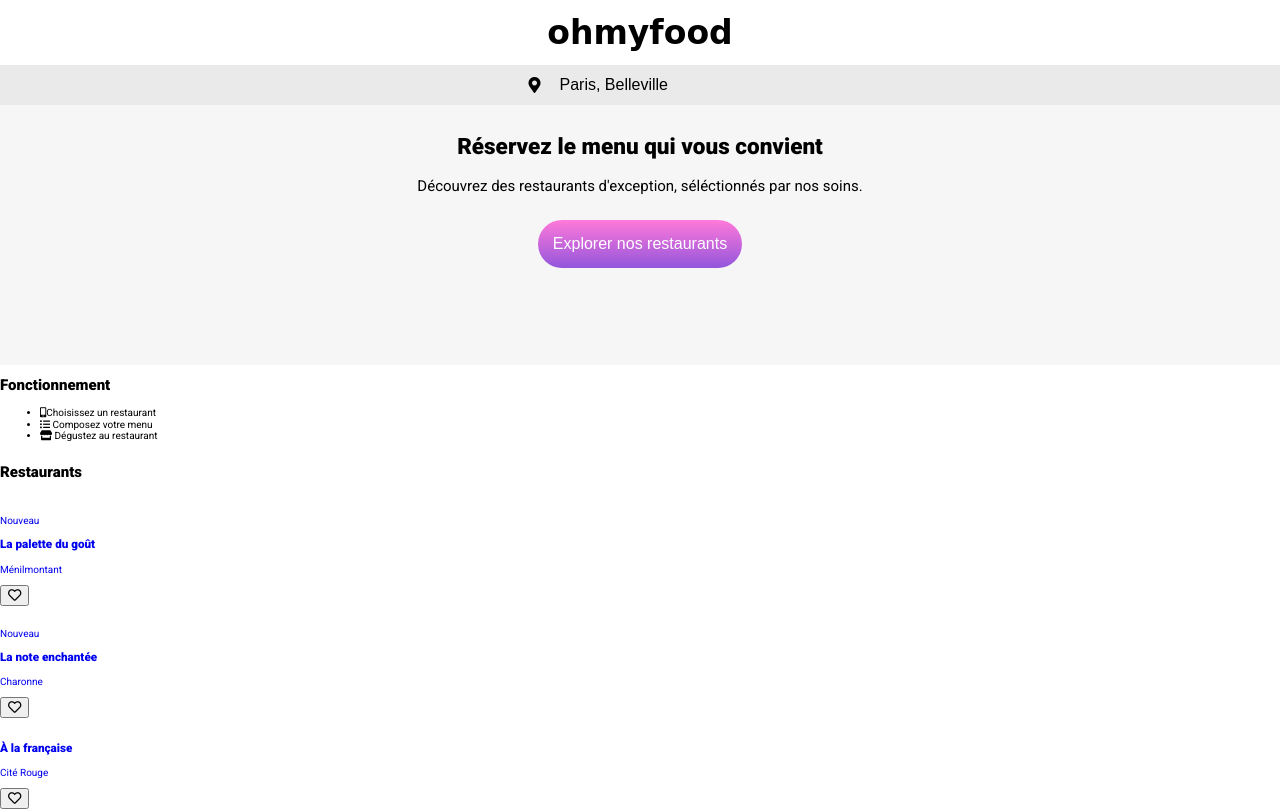
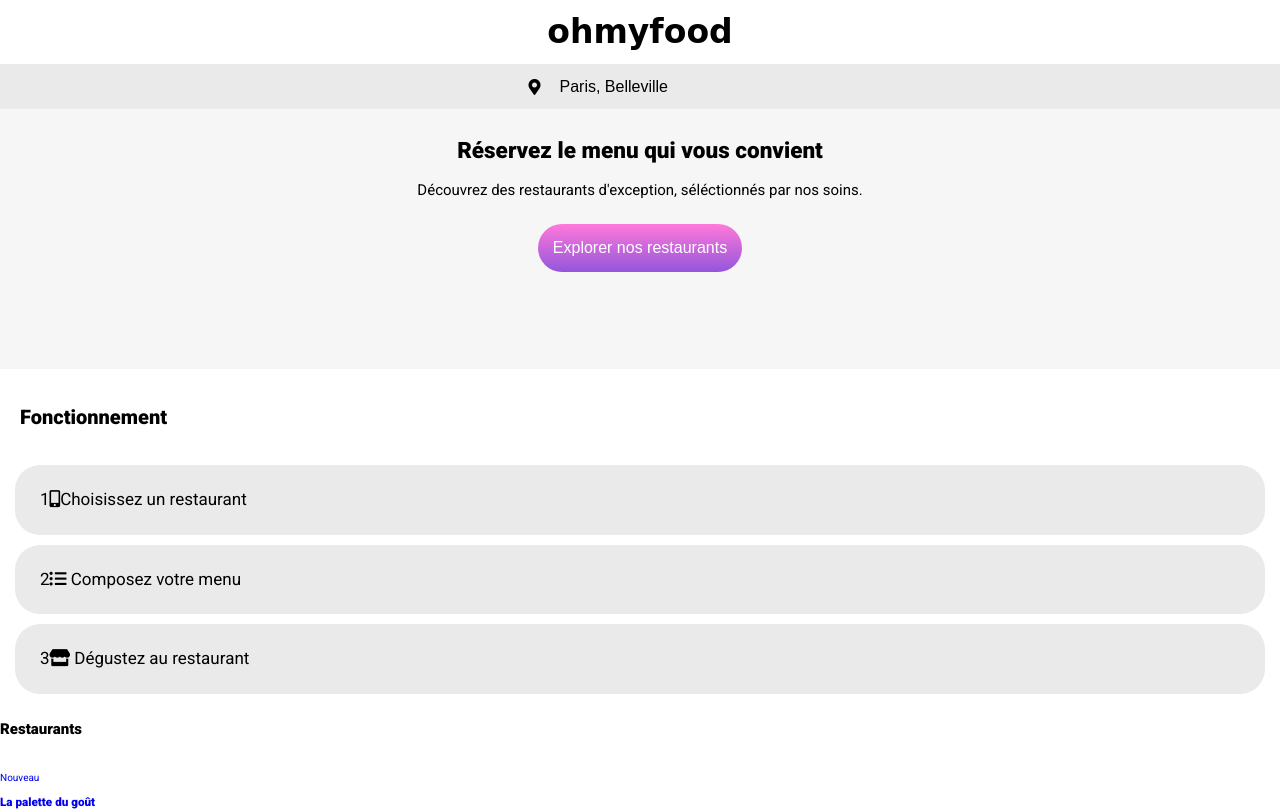
Before and after one commit to fatima-oudali/OudaliFatima_3_28062021, a website: page index.html in a window 1280 px wide. Shown: the top 812 px of the page. Drawn offline with Linux system fonts and the light colour scheme; a web font is replaced by a local one.

Commit message:
li section fonctionnement

```diff
--- a/index.html
+++ b/index.html
@@ -26,12 +26,12 @@
                     <button class="primary-button">Explorer nos restaurants</button>
                 </div>
             </section>
-            <section class="Fonctionnement">
-                <h2>Fonctionnement</h2>
+            <section class="fonctionnement">
+                <h2 class="title_section">Fonctionnement</h2>
                 <ul>
-                    <li><i class="fas fa-mobile-alt"></i>Choisissez un restaurant</li>
-                    <li><i class="fas fa-list-ul"></i> Composez votre menu</li>
-                    <li><i class="fas fa-store"></i> Dégustez au restaurant
+                    <li><span>1</span><i class="fas fa-mobile-alt"></i>Choisissez un restaurant</li>
+                    <li><span>2</span><i class="fas fa-list-ul"></i> Composez votre menu</li>
+                    <li><span>3</span><i class="fas fa-store"></i> Dégustez au restaurant
                     </li>
                 </ul>
             </section>
--- a/sass/base/_global.scss
+++ b/sass/base/_global.scss
@@ -21,3 +21,7 @@ main {
         width: 100%;
     }
 }
+
+a{
+    text-decoration: none;
+}
--- a/sass/layout/_forms.scss
+++ b/sass/layout/_forms.scss
@@ -1,13 +1,16 @@
 form {
     @include flexMid;
     width: 100%;
-    height: 4rem;
+    height: 4.5rem;
     background: $colour-BgForm;
     margin-bottom: 1rem;
     input {
         border: none;
         background: $colour-BgForm;
         font-size: 1.6rem;
+        &:focus-visible{
+            outline: none;
+        }
     }
     i {
         font-size: 1.6rem;
--- a/sass/layout/_header.scss
+++ b/sass/layout/_header.scss
@@ -1,12 +1,11 @@
 header {
     width: 100%;
-    height: 6.5rem;
+    height: 6.4rem;
     @include flexMid;
-    box-shadow: grey;
+    box-shadow: 1 rem 0 0.3rem rgba(0, 0, 0, 1);
 }
 
 .header_logo {
     font-family: 'Shrikhand', cursive;
     font-size: 3.3rem;
-
 }
--- a/sass/layout/_sections.scss
+++ b/sass/layout/_sections.scss
@@ -9,3 +9,24 @@
         margin: 0;
     }
 }
+
+.title_section {
+    font-size: 2rem;
+    padding: 2rem;
+
+}
+
+.fonctionnement ul {
+    list-style-type: none;
+    padding: 0;
+    margin: 1.5rem;
+    li {
+        width: 100%;
+        background: $colour-BgForm;
+        padding: 2.5rem;
+        margin: 1rem 0;
+        font-size: 1.7rem;
+        border-radius: 2.5rem;
+
+    }
+}
--- a/sass/main.scss
+++ b/sass/main.scss
@@ -5,20 +5,3 @@
 @import "layout/forms";
 @import "layout/sections";
 @import "components/buttons";
-
-
-a{
-    text-decoration: none;
-}
-
-input {
-    &:focus-visible{
-        outline: none;
-    }
-}
-
-.fonctionnement li {
-    width: 100%;
-    border: solid $colour-primary 10px;
-    padding: 5px;
-}
```
Also changed, not shown: sass/utils/_mixins.scss (line endings or trailing spaces), style.css, 1 other file.
